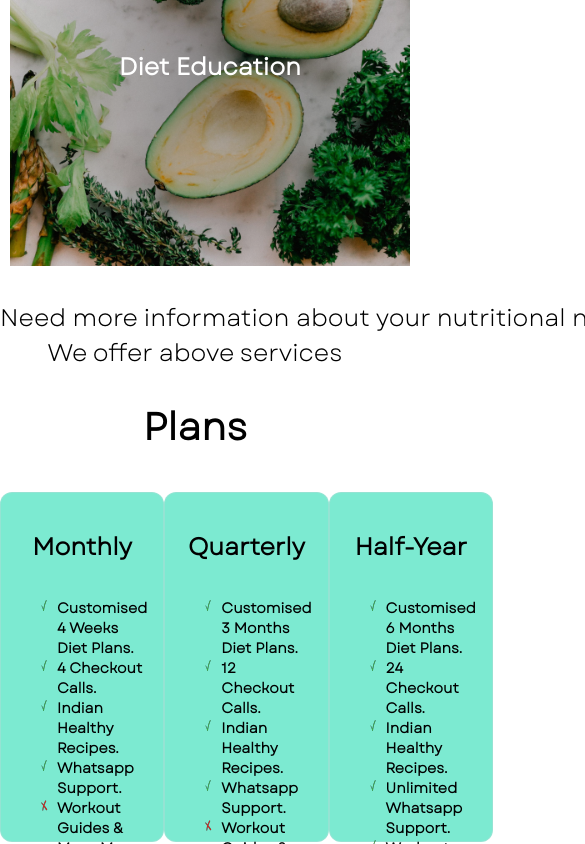
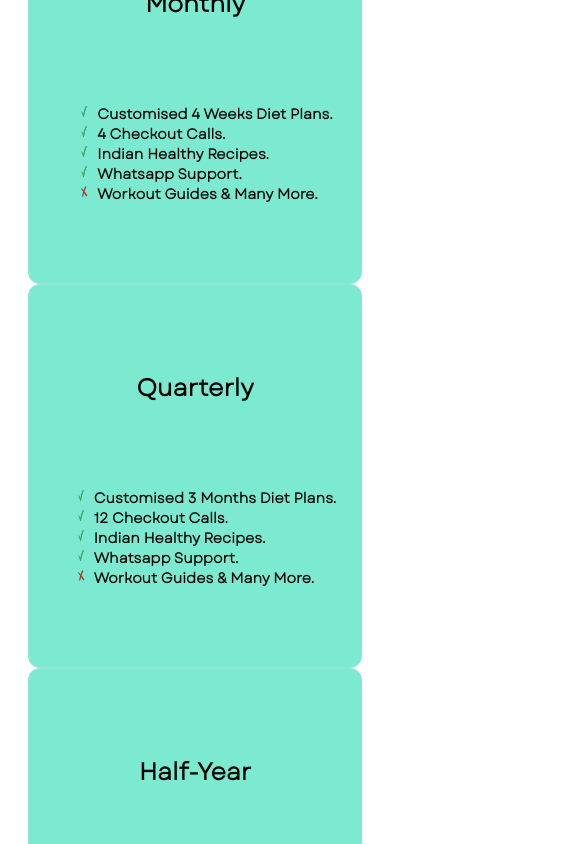
Before and after one commit to chiragbairwa/health-app, a Next.js app: page / in a window 390 px wide. Shown: the part 1901-2745 px from the top of the page, 585 px wide, since content can reach past the window. Built offline with nearby package versions, Linux system fonts and the light colour scheme.

Commit message:
Debugged Mobile view problem

```diff
--- a/pages/index.js
+++ b/pages/index.js
@@ -14,8 +14,8 @@ export default function Main() {
     <>
       <Head>
         <title>Dietitian Arti | Finest Diets</title>
-        <meta name="description" content="Generated by create next app" />
-        <meta name="viewport" content="width=device-width, initial-scale=1.0" />
+        <meta name="description" content="" />
+        <meta name="viewport" content="width=device-width, initial-scale=1" />
         <link rel="icon" href="/favicon.png" />
       </Head>
 
--- a/pages/plans.js
+++ b/pages/plans.js
@@ -42,8 +42,8 @@ export default function Plans() {
         </div>
       </div>
 
-      <pre align="center">{`Need more information about your nutritional needs?
-We offer services`}</pre>
+      {/* <pre align="center">{`Need more information about your nutritional needs?
+We offer services`}</pre> */}
     </div>
   )
 }
--- a/pages/services.js
+++ b/pages/services.js
@@ -19,8 +19,8 @@ export default function Services() {
         </div>
       </div>
       {/* Quotes */}
-      <pre align="center">{`Need more information about your nutritional needs?
-We offer above services`}</pre>
+      {/* <pre align="center">{`Need more information about your nutritional needs?
+We offer above services`}</pre> */}
     </div>
   )
 }
--- a/styles/clients.css
+++ b/styles/clients.css
@@ -1,13 +1,13 @@
 /* Clients */
 
 .clients {
-  height: 100%;
   color: black;
 }
 .clients-row {
+  display: flex;
+  padding: 0 150px;
   margin-top: 100px;
-  padding: 0 150px;
-  display: flex;
+  overflow-y: scroll;
   align-items: baseline;
   justify-content: space-evenly;
 }
--- a/styles/globals.css
+++ b/styles/globals.css
@@ -14,17 +14,17 @@
 }
 html,
 body {
+  margin: 0;
   padding: 0;
-  margin: 0;
+  color: white;
+  overflow-x: auto;
   font-family: 'Garet';
-  color: white;
 }
 a {
   color: inherit;
   text-decoration: none;
 }
 * {
-  box-sizing: border-box;
   font-family: 'Garet';
 }
 
@@ -35,3 +35,6 @@ a {
   color: black;
   margin-top: 0;
 }
+
+@media only screen (max-width: 768px) {
+}
--- a/styles/plans.css
+++ b/styles/plans.css
@@ -43,3 +43,12 @@
   font-size: 24px;
   color: black;
 }
+
+@media only screen and (max-width: 768px) {
+  .plans {
+    height: auto;
+  }
+  .plans div {
+    flex-direction: column;
+  }
+}
--- a/styles/services.css
+++ b/styles/services.css
@@ -10,8 +10,8 @@
 
 .services div div {
   display: flex;
+  text-align: center;
   flex-direction: column;
-  text-align: center;
   padding: 1rem;
   width: 400px;
   height: 400px;
@@ -53,10 +53,13 @@
   }
   .services div {
     display: flex;
+    padding: 10px;
     flex-direction: column;
     justify-content: space-evenly;
   }
-  .services div {
-    padding: 10px;
+  .services div div {
+    margin-bottom: 10px;
+    width: 200px;
+    height: 200px;
   }
 }
```
